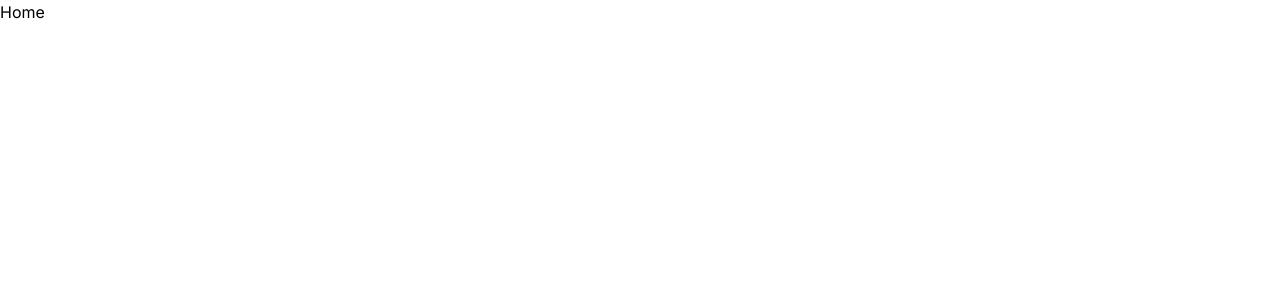
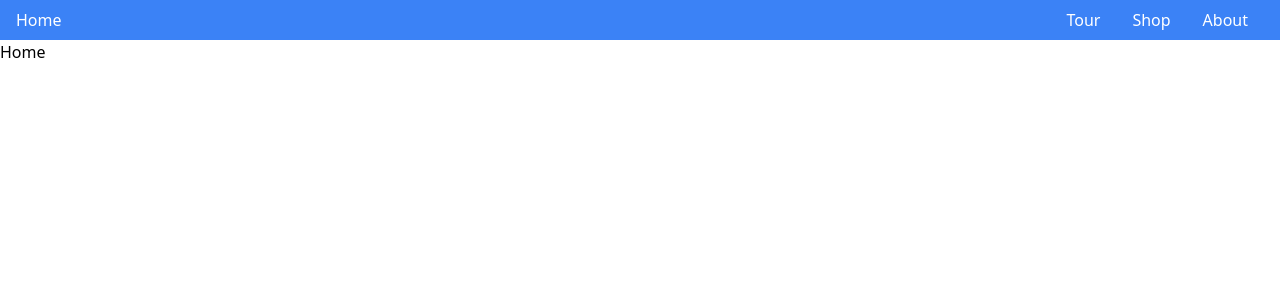
Before and after one commit to mattcarroll777/bandStore, a Next.js app: page / in a window 1280 px wide. Shown: the top 300 px of the page. Built offline with nearby package versions, Linux system fonts and the light colour scheme.

Commit message:
AdDDED NavBar comp, _app file

```diff
--- a/app/layout.js
+++ b/app/layout.js
@@ -1,17 +1,27 @@
-import { Inter } from "next/font/google";
-import "./globals.css";
+import { Inter } from 'next/font/google';
+import './globals.css';
+import NavBar from '@/components/Navbar';
+import Head from 'next/head';
 
-const inter = Inter({ subsets: ["latin"] });
+const inter = Inter({ subsets: ['latin'] });
 
-export const metadata = {
-  title: "Create Next App",
-  description: "Generated by create next app",
+const metadata = {
+  title: 'Create Next App',
+  description: 'Generated by create next app',
 };
 
 export default function RootLayout({ children }) {
   return (
-    <html lang="en">
-      <body className={inter.className}>{children}</body>
-    </html>
+    <>
+      <Head>
+        <title>{metadata.title}</title>
+        <meta name="description" content={metadata.description} />
+        <link rel="icon" href="/favicon.ico" />
+      </Head>
+      <div className="flex flex-col min-h-screen">
+        <NavBar />
+        <main className="flex-grow">{children}</main>
+      </div>
+    </>
   );
 }
--- /dev/null
+++ b/components/Navbar.js
@@ -0,0 +1,22 @@
+import Link from 'next/link';
+
+export default function NavBar() {
+  return (
+    <nav className="flex items-center justify-between px-4 py-2 bg-blue-500 text-white">
+      <div>
+        <Link href={'/'}>Home</Link>
+      </div>
+      <div>
+        <Link className="mx-4" href={'/tourdates'}>
+          Tour
+        </Link>
+        <Link className="mx-4" href={'/tourdates'}>
+          Shop
+        </Link>
+        <Link className="mx-4" href={'/tourdates'}>
+          About
+        </Link>
+      </div>
+    </nav>
+  );
+}
--- /dev/null
+++ b/pages/_app.js
@@ -0,0 +1,11 @@
+import Layout from '../app/layout';
+
+function MyApp({ Component, pageProps }) {
+  return (
+    <Layout>
+      <Component {...pageProps} />
+    </Layout>
+  );
+}
+
+export default MyApp;
--- a/pages/tourdates/index.js
+++ b/pages/tourdates/index.js
@@ -1,5 +1,3 @@
-// pages/tourdates.js
-
 import React from 'react';
 
 export default function TourDates({ tourdates }) {
```
